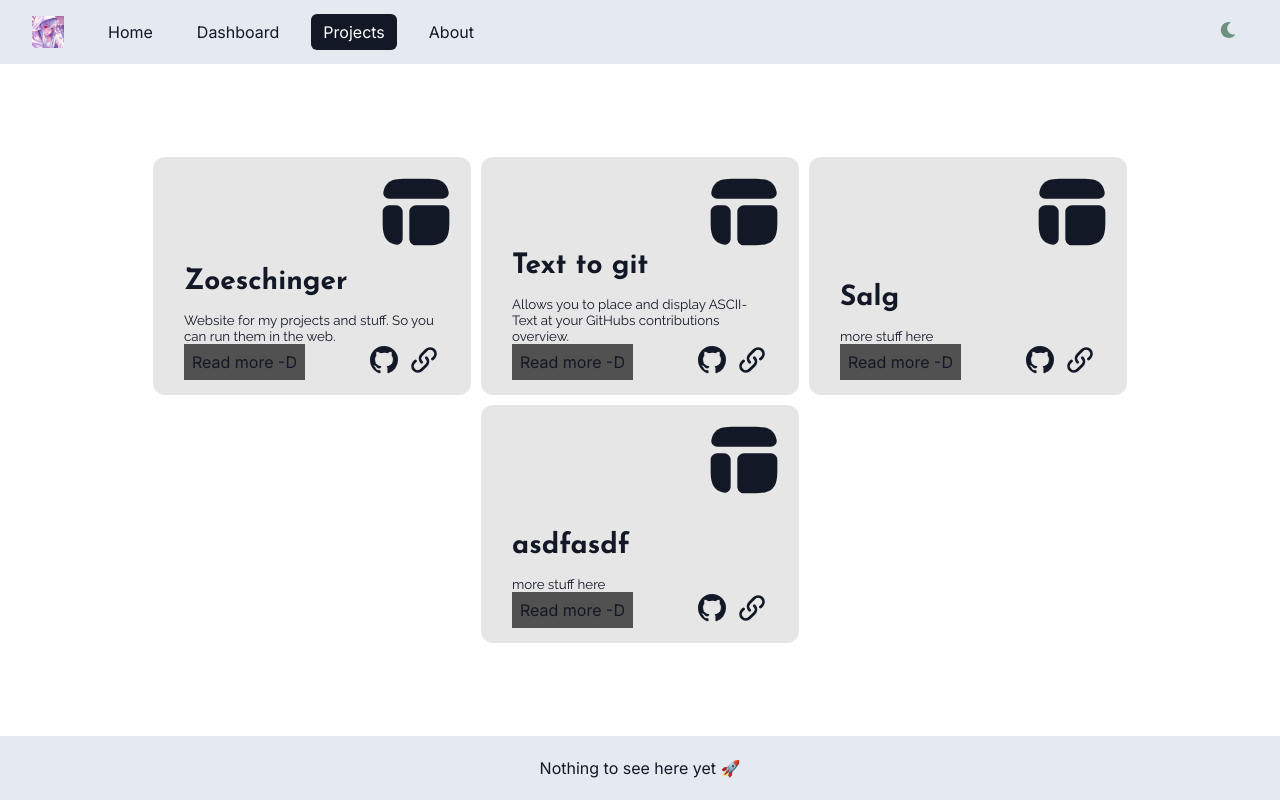
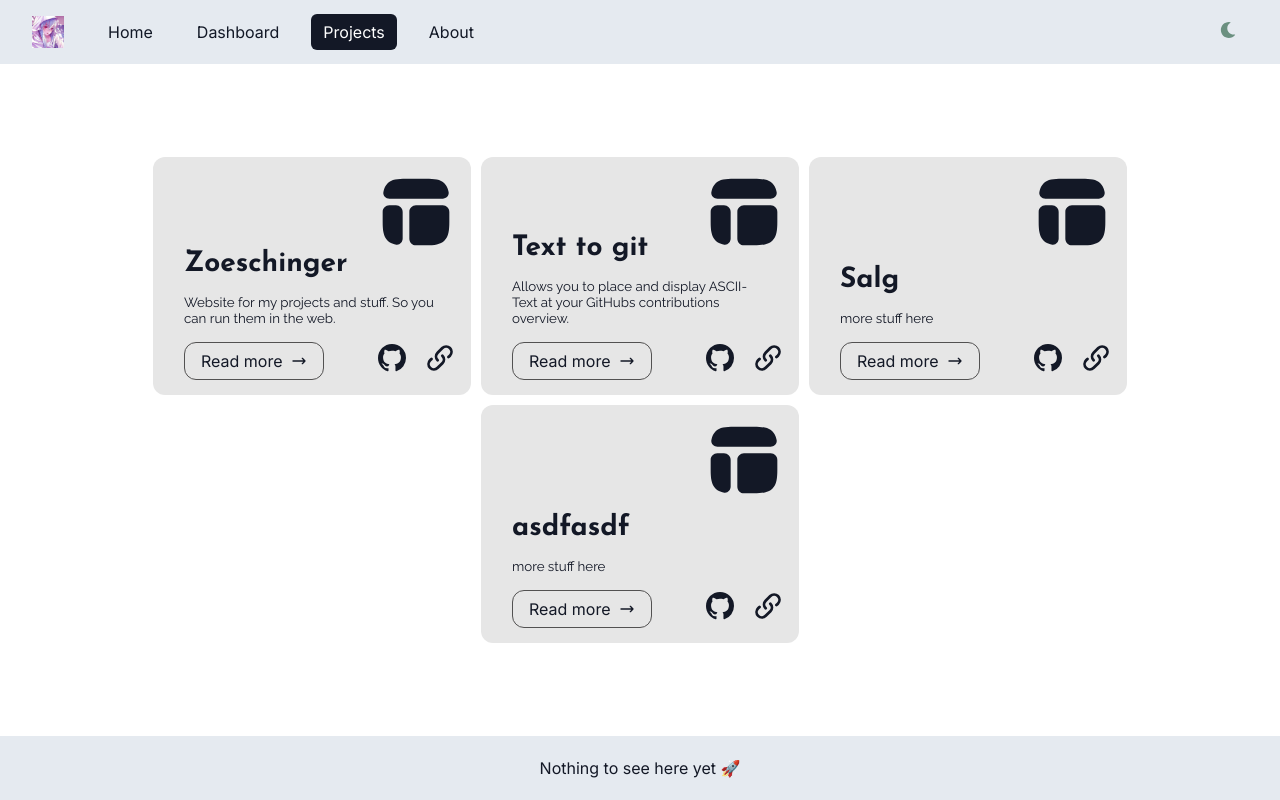
Before and after one commit to mzoesch/zoeschinger, a Next.js app: page /projects in a window 1280 px wide. Built offline with nearby package versions, Linux system fonts and the light colour scheme.

Commit message:
projects page patch

```diff
--- a/src/components/Projects/ProjectCard.tsx
+++ b/src/components/Projects/ProjectCard.tsx
@@ -4,7 +4,7 @@ import Link from 'next/link';
 
 import { GitHubLogo, LinkIcon, DashboardIcon } from '@c/svg';
 import { Raleway, Josefin_Sans } from 'next/font/google';
-
+import { HiOutlineArrowNarrowRight } from 'react-icons/hi';
 const raleway = Raleway({ subsets: ['latin'] });
 const josefinSans = Josefin_Sans({ subsets: ['latin'] });
 
@@ -33,12 +33,19 @@ const ProjectCard = ({
             {subText}
           </div>
           <div className={styles.footer}>
-            <div className={styles.button}>Read more -D</div>
+            <Link href={'/'} className={styles.read_more}>
+              <div className={styles.button}>
+                <div>Read more</div>
+                <HiOutlineArrowNarrowRight className={styles.arrow} />
+              </div>
+            </Link>
             <div className={styles.links}>
               <Link href={'/'}>
                 <GitHubLogo className={styles.icons} />
               </Link>
-              <LinkIcon className={styles.icons} />
+              <Link href={'/'}>
+                <LinkIcon className={styles.icons} />
+              </Link>
             </div>
           </div>
         </div>
--- a/src/styles/projects/cards.module.css
+++ b/src/styles/projects/cards.module.css
@@ -28,6 +28,7 @@
 
 .subText {
   font-size: smaller;
+  margin-bottom: 1rem;
 }
 
 .footer {
@@ -39,12 +40,24 @@
 .links {
   position: relative;
   display: flex;
-  gap: 0.5rem;
+  gap: 3rem;
+  margin-right: 1rem;
   z-index: 10;
+
+  justify-content: center;
 }
 
 .icons {
+  position: absolute;
   height: 2rem;
+
+  transition: all;
+  transition-duration: 100ms;
+}
+
+.icons:hover {
+  scale: 115%;
+  fill: rgb(200 200 200 / 100%);
 }
 
 .top_img_wrapper {
@@ -70,8 +83,39 @@
   display: flex;
   align-items: center;
   text-align: center;
+  white-space: nowrap;
 
-  padding: 0.5rem;
+  border-radius: var(--border-rounded-xl);
 
-  background-color: #525151;
+  padding-left: 1rem;
+  padding-right: 1rem;
+  padding-top: 0.5rem;
+  padding-bottom: 0.5rem;
+
+  border-color: #525151;
+  border-width: 1px;
+  border-style: solid;
+
+  cursor: pointer;
 }
+
+.button:hover {
+  background-color: rgb(255 255 255 / 5%);
+}
+
+.arrow {
+  position: relative;
+  margin-left: 0.5rem;
+
+  transition: all;
+  transition-duration: 300ms;
+}
+
+.button:hover > .arrow {
+  translate: 0.25rem;
+}
+
+.read_more {
+  text-decoration: none;
+  color: rgb(var(--primary-negativ) / 100%);
+}
```
